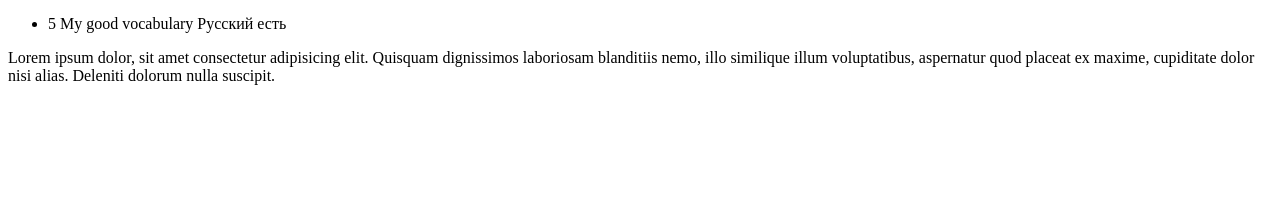
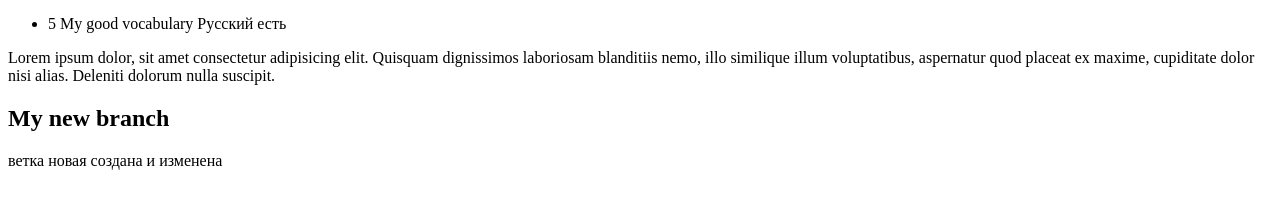
Before and after one commit to PopovWebMaster/en_v6_template, a website built with webpack: page src/index.html in a window 1280 px wide. Shown: the part 99-308 px from the top of the page. Built offline with nearby package versions, Linux system fonts and the light colour scheme; a web font is replaced by a local one.

Commit message:
первый комит новой ветки

```diff
--- a/src/index.html
+++ b/src/index.html
@@ -37,7 +37,9 @@
 	<p>Lorem ipsum dolor, sit amet consectetur adipisicing elit. Quisquam dignissimos laboriosam blanditiis nemo, illo similique illum voluptatibus, aspernatur quod placeat ex maxime, cupiditate dolor nisi alias. Deleniti dolorum nulla suscipit.</p>
 
 
+<h2>My new branch</h2>
 
+<div>ветка новая создана и изменена</div>
 
 </body>
 </html>
```
